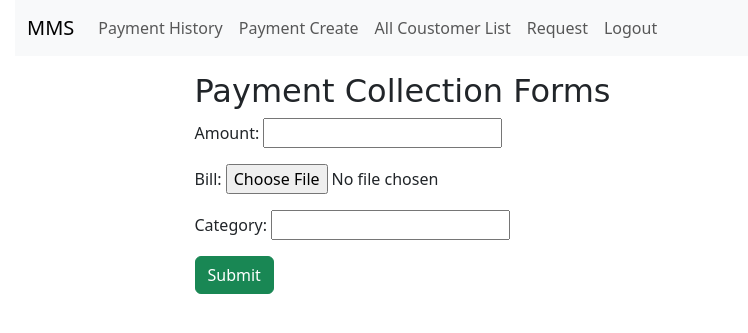
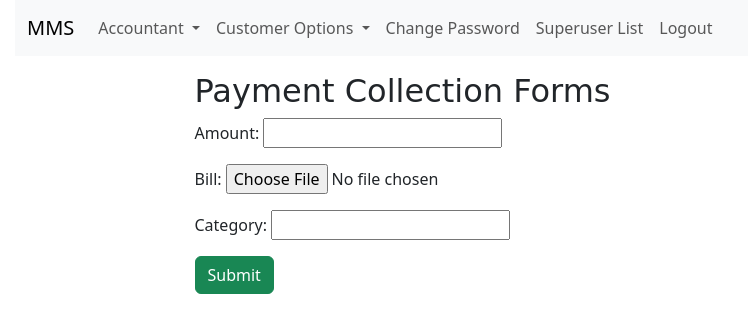
Before and after one commit to Abhi-AD/MMS, a Django app: page /main/payment/ in a window 1280 px wide. Shown: the top 333 px of the page, without its empty margins (0-748 px from the left). Run offline with Django 4.2, Linux system fonts and the light colour scheme; a user stored in the database is signed in; some libraries are stand-ins or nearby versions.

Commit message:
superlist, delete account passoward change

```diff
--- a/admin_app/forms.py
+++ b/admin_app/forms.py
@@ -1,8 +1,14 @@
+from django.contrib.auth.forms import UserCreationForm
+from django.contrib.auth.models import User
 from django import forms
 from admin_app.models import *
 from app.models import *
 
 
+class SuperuserCreationForm(UserCreationForm):
+    class Meta:
+        model = User
+        fields = ["username","is_staff","is_superuser","is_active","first_name", "last_name"]
 
 class PaymentForm(forms.ModelForm):
     class Meta:
--- a/admin_app/urls.py
+++ b/admin_app/urls.py
@@ -37,6 +37,18 @@ urlpatterns = [
         name="change_status",
     ),
     path(
-        "customer/<int:pk>/", AdminCustomerDetailView.as_view(), name="admin_customer_view_detail"
+        "customer/<int:pk>/",
+        AdminCustomerDetailView.as_view(),
+        name="admin_customer_view_detail",
     ),
+    path(
+        "admin_password_change/",
+        AdminPasswordChangeView.as_view(),
+        name="admin_password_change",
+    ),
+    path("admin_profile/", AdminProfileView.as_view(), name="admin_profile"),
+    path("create_superuser/", CreateSuperuserView.as_view(), name="create_superuser"),
+    path("superuser_list/", SuperuserListView.as_view(), name="superuser_list"),
+    path('delete_super_account/', DeleteSuperAccountView.as_view(), name='delete_super_account'),
+
 ]
--- a/admin_app/views.py
+++ b/admin_app/views.py
@@ -6,7 +6,7 @@ from django.contrib.auth import authenticate, login, logout
 from django.views import View
 from django.contrib import messages
 from django.core.paginator import Paginator, EmptyPage, PageNotAnInteger
-
+from django.contrib.auth.views import PasswordChangeView
 
 # cutom import
 from admin_app.models import *
@@ -16,6 +16,7 @@ from admin_app.forms import (
     PaymentForm,
     RequestRegistrationForm,
     CustomerApplyRequestForm,
+    SuperuserCreationForm,
 )
 
 
@@ -43,6 +44,7 @@ class MainView(View):
             return redirect("main")
 
 
+# all payment history
 class PaymentListView(ListView):
     model = Payment
     template_name = "main/payment_list.html"
@@ -64,6 +66,7 @@ class PaymentListView(ListView):
         return context
 
 
+# payment create
 class PaymentCreateView(CreateView):
     template_name = "main/payment_form.html"
     form_class = PaymentForm
@@ -90,12 +93,14 @@ class PaymentCreateView(CreateView):
             )
 
 
+# admin logout
 class AdminLogoutView(View):
     def get(self, request, *args, **kwargs):
         logout(request)
         return redirect("main")
 
 
+# cutomer request list
 class CustomerFormListView(ListView):
     model = CustomerApplyRequest
     template_name = "main/All request/apply_list.html"
@@ -127,6 +132,7 @@ class CustomerFormListView(ListView):
         return context
 
 
+# cutomer pending request list
 class CustomerPendingFormListView(ListView):
     model = PendingCustomerRequest
     template_name = "main/All request/apply_list pending.html"
@@ -158,6 +164,7 @@ class CustomerPendingFormListView(ListView):
         return context
 
 
+# cutomer pending approval request list
 class CustomerPendingApprovalFormListView(ListView):
     model = PendingApprovalModel
     template_name = "main/All request/apply_list pending approval.html"
@@ -189,6 +196,7 @@ class CustomerPendingApprovalFormListView(ListView):
         return context
 
 
+# cutomer apropval request list
 class CustomerApprovalFormListView(ListView):
     model = ApprovedCustomerRequest
     template_name = "main/All request/apply_list approval.html"
@@ -220,6 +228,7 @@ class CustomerApprovalFormListView(ListView):
         return context
 
 
+# cutomer reject request list
 class CustomerRejectFormListView(ListView):
     model = RejectedCustomerRequest
     template_name = "main/All request/apply_list reject.html"
@@ -251,6 +260,7 @@ class CustomerRejectFormListView(ListView):
         return context
 
 
+# cutomer status change list
 class ChangeStatusView(View):
     template_name = "main/All request/status.html"
     form_class = RequestRegistrationForm
@@ -279,6 +289,7 @@ class ChangeStatusView(View):
         )
 
 
+# cutomer  list
 class AllCustomerListView(ListView):
     model = Customer
     template_name = "main/all_customer.html"
@@ -297,9 +308,7 @@ class AllCustomerListView(ListView):
         return super().dispatch(request, *args, **kwargs)
 
 
-
-
-
+# admin customer memebr profile view
 class AdminCustomerDetailView(DetailView):
     model = Customer
     template_name = "main/customer_profile_view.html"
@@ -310,3 +319,95 @@ class AdminCustomerDetailView(DetailView):
         if not request.user.is_superuser:
             return redirect("main")
         return super().dispatch(request, *args, **kwargs)
+
+
+# admin profile view
+class AdminProfileView(DetailView):
+    model = User
+    template_name = "main/admin_profile.html"
+    context_object_name = "user"
+
+    def get_object(self, queryset=None):
+        # This method is used to get the object for the view.
+        # In this case, it returns the UserProfile related to the logged-in user.
+        return self.request.user.user
+
+
+# admin password change passoword
+class AdminPasswordChangeView(PasswordChangeView):
+    template_name = "main/admin_password_change.html"
+    success_url = reverse_lazy("main")
+
+    def dispatch(self, request, *args, **kwargs):
+        if not request.user.is_superuser:
+            return redirect("main")
+        return super().dispatch(request, *args, **kwargs)
+
+    def form_valid(self, form):
+        messages.success(self.request, "Your password was successfully updated!")
+        return super().form_valid(form)
+
+
+# create a superuser
+class CreateSuperuserView(View):
+    template_name = "main/create_admin.html"
+    form_class = SuperuserCreationForm
+
+    def get(self, request, *args, **kwargs):
+        form = self.form_class()
+        return render(request, self.template_name, {"form": form})
+
+    def post(self, request, *args, **kwargs):
+        form = self.form_class(request.POST)
+        if form.is_valid():
+            user = form.save()
+            user.is_staff = True
+            user.is_superuser = True
+            user.save()
+            # Log in the user
+            login(request, user)
+            messages.success(request, "SuperUser created successfully..!")
+            return redirect(
+                "main"
+            )  # Change 'main' to the desired URL after superuser creation
+        else:
+            messages.error(request, "SuperUser creation failed. Please check the form.")
+            return render(request, self.template_name, {"form": form})
+
+
+# superuser list view
+class SuperuserListView(ListView):
+    model = User
+    template_name = "main/superuser_list.html"
+    context_object_name = "superusers"
+    paginate_by = 1  # Set the number of items to display per page
+
+    def get_queryset(self):
+        queryset = User.objects.filter(is_superuser=True).order_by("-username")
+        for i, obj in enumerate(queryset, start=1):
+            obj.serial_number = i
+        return queryset
+
+    def dispatch(self, request, *args, **kwargs):
+        if not self.request.user.is_superuser:
+            return redirect("main")
+        return super().dispatch(request, *args, **kwargs)
+
+
+# super user delete
+class DeleteSuperAccountView(View):
+    template_name = "main/delete_account.html"
+
+    def get(self, request, *args, **kwargs):
+        return render(request, self.template_name)
+
+    def dispatch(self, request, *args, **kwargs):
+        if not self.request.user.is_superuser:
+            return redirect("main")  # Fixed typo here
+        return super().dispatch(request, *args, **kwargs)
+
+    def post(self, request, *args, **kwargs):
+        user = request.user
+        user.delete()
+        messages.success(request, "Your account has been deleted.")
+        return redirect("main")
--- a/template/main/header.html
+++ b/template/main/header.html
@@ -10,9 +10,10 @@
           /* Change to the desired text color on hover */
      }
 </style>
+
 <nav class="navbar navbar-expand-lg bg-body-tertiary">
      <div class="container-fluid">
-          <a class="navbar-brand" href="{% url 'payment' %}">MMS</a>
+          <a class="navbar-brand" href="{% url 'main' %}">MMS</a>
           <button class="navbar-toggler" type="button" data-bs-toggle="collapse" data-bs-target="#navbarNav"
                aria-controls="navbarNav" aria-expanded="false" aria-label="Toggle navigation">
                <span class="navbar-toggler-icon"></span>
@@ -20,26 +21,35 @@
           <div class="collapse navbar-collapse" id="navbarNav">
                <ul class="navbar-nav">
                     {% if user.is_superuser %}
-                    <li class="nav-item">
-                         <a class="nav-link" href="{% url 'payment_history' %}">Payment History</a>
+                    <li class="nav-item dropdown">
+                         <a class="nav-link dropdown-toggle" href="#" id="navbarDropdown" role="button" data-bs-toggle="dropdown" aria-haspopup="true" aria-expanded="false">
+                              Accountant
+                         </a>
+                         <div class="dropdown-menu" aria-labelledby="navbarDropdown">
+                              <a class="dropdown-item" href="{% url 'payment' %}">Payment Create</a>
+                              <a class="dropdown-item" href="{% url 'payment_history' %}">Payment History</a>
+                         </div>
+                    </li>
+                    <li class="nav-item dropdown">
+                         <a class="nav-link dropdown-toggle" href="#" id="navbarDropdown" role="button" data-bs-toggle="dropdown" aria-haspopup="true" aria-expanded="false">
+                              Customer Options
+                         </a>
+                         <div class="dropdown-menu" aria-labelledby="navbarDropdown">
+                              <a class="dropdown-item" href="{% url 'all_customer' %}">All Customer List</a>
+                              <a class="dropdown-item" href="{% url 'cutomer_form_list' %}">Request</a>
+                         </div>
                     </li>
                     <li class="nav-item">
-                         <a class="nav-link" href="{% url 'payment' %}">Payment Create</a>
+                         <a class="nav-link" href="{% url 'admin_password_change' %}">Change Password</a>
                     </li>
                     <li class="nav-item">
-                         <a class="nav-link" href="{% url 'all_customer' %}">All Coustomer List</a>
-                    </li>
-                    <li class="nav-item">
-                         <a class="nav-link" href="{% url 'cutomer_form_list' %}">Request</a>
+                         <a class="nav-link" href="{% url 'superuser_list' %}">Superuser List</a>
                     </li>
                     <li class="nav-item">
                          <a class="nav-link" href="{% url 'main_logout' %}">Logout</a>
                     </li>
-
                     {% endif %}
-
                </ul>
-
           </div>
      </div>
 </nav>
```
Also changed, not shown: template/main/admin_password_change.html (added, +18 -0 lines), template/main/admin_profile.html (added, +8 -0 lines), template/main/create_admin.html (added, +19 -0 lines), template/main/delete_account.html (added, +14 -0 lines), template/main/superuser_list.html (added, +48 -0 lines), db.sqlite3.
